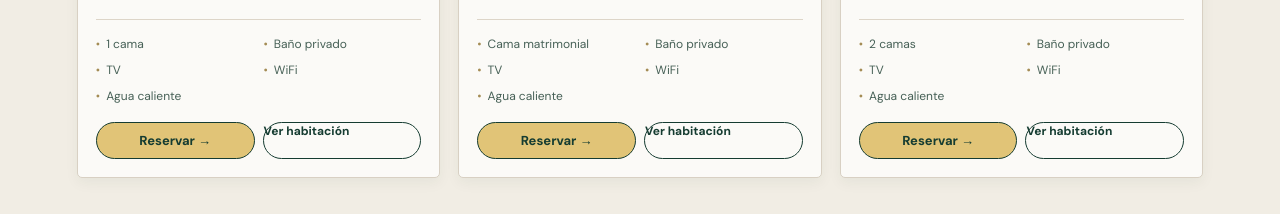
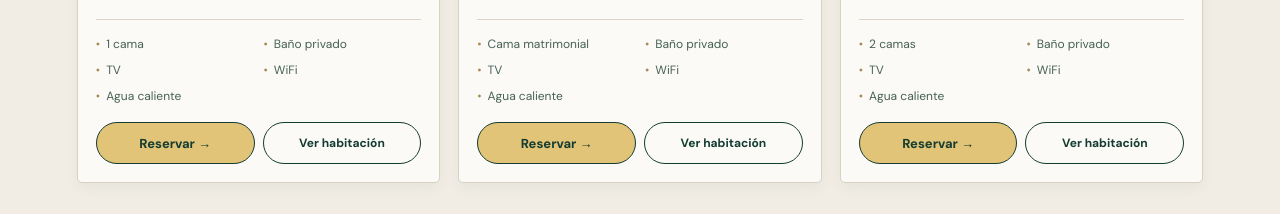
Before and after one commit to Jefferson207/hotelGaban, a React (Vite) app: page / in a window 1280 px wide. Shown: the part 1440-1654 px from the top of the page. Built offline with nearby package versions, Linux system fonts and the light colour scheme; a web font is replaced by a local one.

Commit message:
Align room card action buttons

```diff
--- a/src/index.css
+++ b/src/index.css
@@ -546,14 +546,24 @@ footer > * {
 }
 .room-actions .text-button {
   width: 100%;
+  min-height: 42px;
 }
 .room-view {
+  display: inline-flex;
+  min-width: 0;
+  min-height: 42px;
+  align-items: center;
+  justify-content: center;
   border: 1px solid #153c31;
   border-radius: 999px;
   background: transparent;
+  padding: 9px 12px;
   color: #153c31;
   font-size: 12px;
   font-weight: 700;
+  line-height: 1;
+  text-align: center;
+  white-space: nowrap;
 }
 .room-view:hover {
   background: #153c3112;
```
